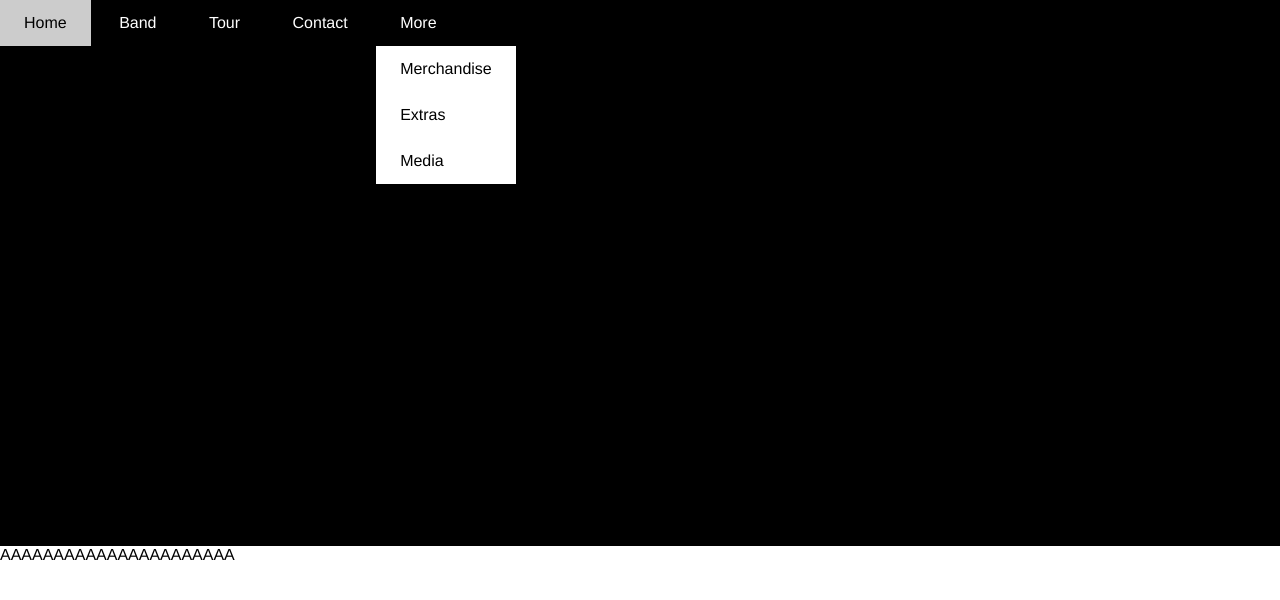
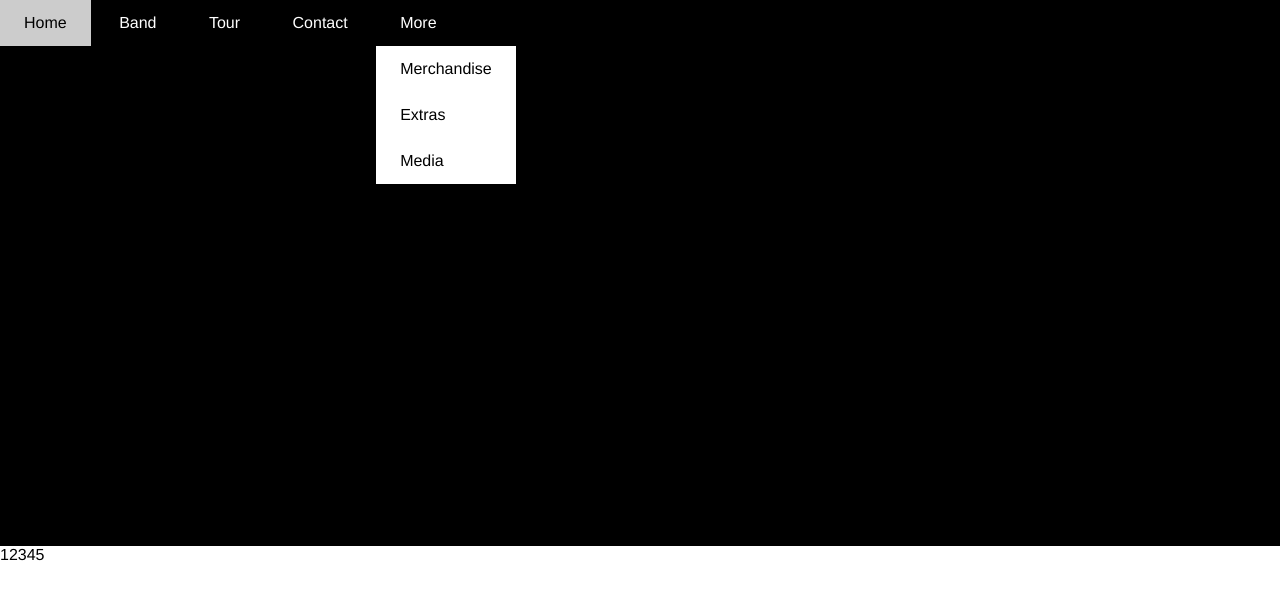
Before and after one commit to Diennhan96/Web-developer, a plain HTML site: page index.html in a window 1280 px wide. Drawn offline with Linux system fonts and the light colour scheme.

Commit message:
add html

```diff
--- a/index.html
+++ b/index.html
@@ -43,4 +43,4 @@
 </html>
 
 
-AAAAAAAAAAAAAAAAAAAAAA
+12345
```
